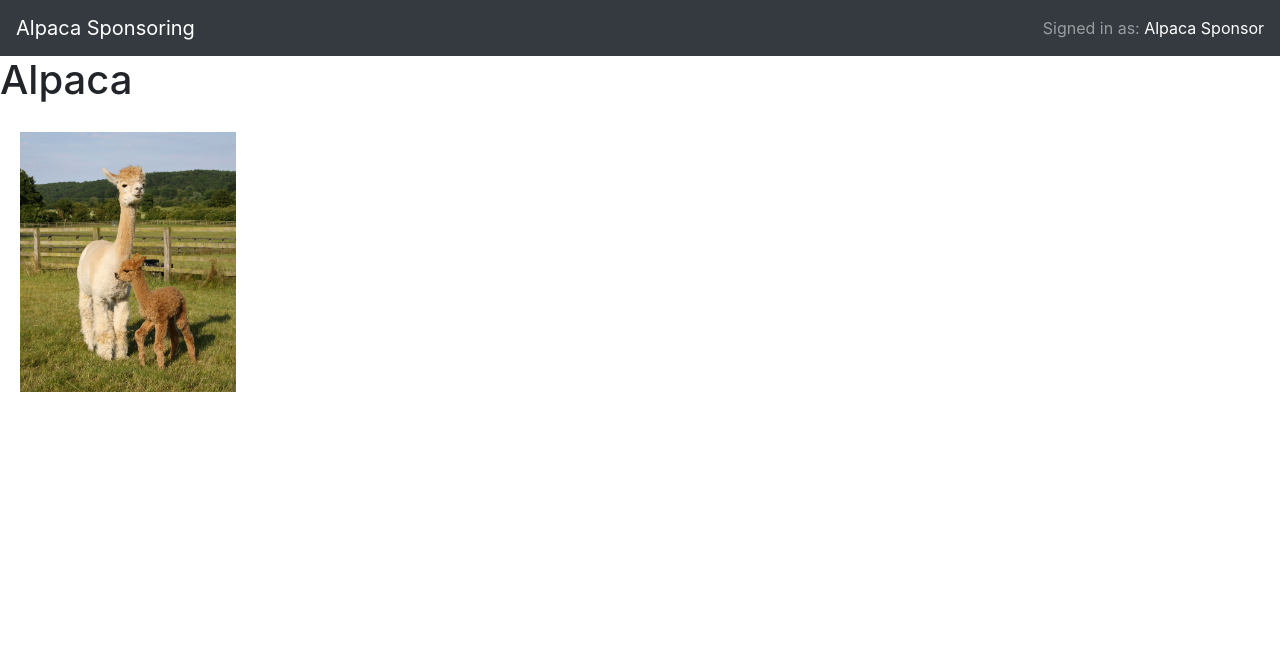
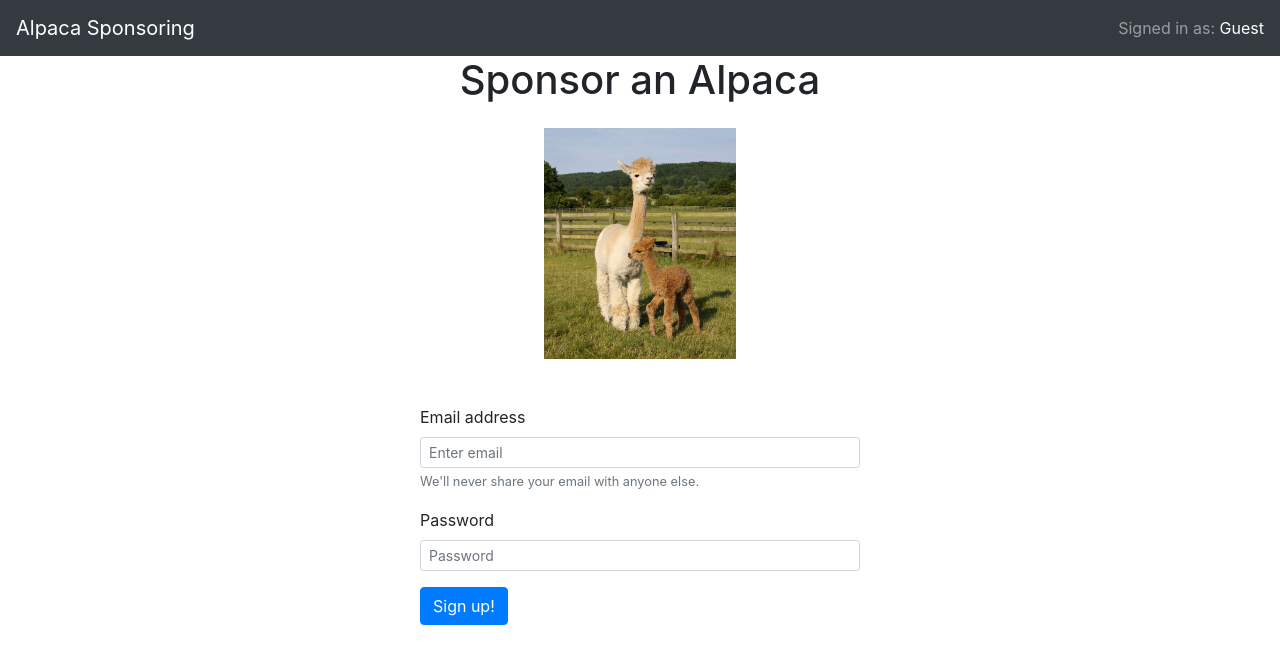
Before and after one commit to usenkok/CS361-W20-group33-agile-project, a Gatsby site: page / in a window 1280 px wide. Built offline with nearby package versions, Linux system fonts and the light colour scheme; Gatsby itself is replaced by a stand-in of ours.

Commit message:
initial layout
Co-authored-by: Gregory D. Stula <stulag@oregonstate.edu>

```diff
--- a/src/pages/index.js
+++ b/src/pages/index.js
@@ -1,27 +1,55 @@
 import React from "react"
 import 'bootstrap/dist/css/bootstrap.css'
-import { Navbar,Image } from 'react-bootstrap'
+import {Navbar, Form, Button} from 'react-bootstrap'
 import alpaca from './alpaca-cute.jpeg'
 import "./styles.css"
 
 
 function AlpacaBar() {
     return (
+        <div className="alpacaBar">
         <Navbar bg="dark" variant="dark">
             <Navbar.Brand href="#home">Alpaca Sponsoring</Navbar.Brand>
         <Navbar.Toggle />
         <Navbar.Collapse className="justify-content-end">
         <Navbar.Text>
-        Signed in as: <a href="#login">Alpaca Sponsor</a>
+        Signed in as: <a href="#login">Guest</a>
         </Navbar.Text>
         </Navbar.Collapse>
         </Navbar>
+        </div>
     )
 }
 
-function Header(props) {
+function Title(props) {
     return (
-        <h1>{props.title}</h1>
+        <div className="alpacaTitle">
+        <h1>{props.children}</h1>
+        </div>
+    )
+}
+
+function Login() {
+    return (
+        <div className="login">
+        <Form>
+  <Form.Group controlId="formBasicEmail">
+    <Form.Label>Email address</Form.Label>
+    <Form.Control size="sm" type="email" placeholder="Enter email" />
+    <Form.Text className="text-muted">
+      We'll never share your email with anyone else.
+    </Form.Text>
+  </Form.Group>
+
+  <Form.Group controlId="formBasicPassword">
+    <Form.Label>Password</Form.Label>
+    <Form.Control size="sm" type="password" placeholder="Password" />
+  </Form.Group>
+  <Button variant="primary" type="submit">
+    Sign up!
+  </Button>
+</Form>
+</div>
     )
 }
 
@@ -30,8 +58,9 @@ export default () => {
     return (
     <div>
         <AlpacaBar />
-        <Header title="Alpaca"/>
+        <Title>Sponsor an Alpaca</Title>
         <img src={alpaca} style={{height: "10%" }} />
+        <Login />
     </div>
     )
 }
--- a/src/pages/styles.css
+++ b/src/pages/styles.css
@@ -1,5 +1,32 @@
 img {
-   padding: 20px;
+   padding: 1em 2em 1em;
    width:20%;
    height:auto;
+   margin: auto;
+   display:flex;
+   justify-content: center;
 }
+
+
+
+.login {
+   padding: 30px;
+   margin: 100px;
+   max-width: 500px;
+   margin: auto;
+
+}
+
+
+.alpacaBar {
+
+   flex-direction: row;
+   justify-content: center;
+}
+
+
+.alpacaTitle {
+   display: flex;
+   flex-direction: row;
+   justify-content: center;
+}
```
